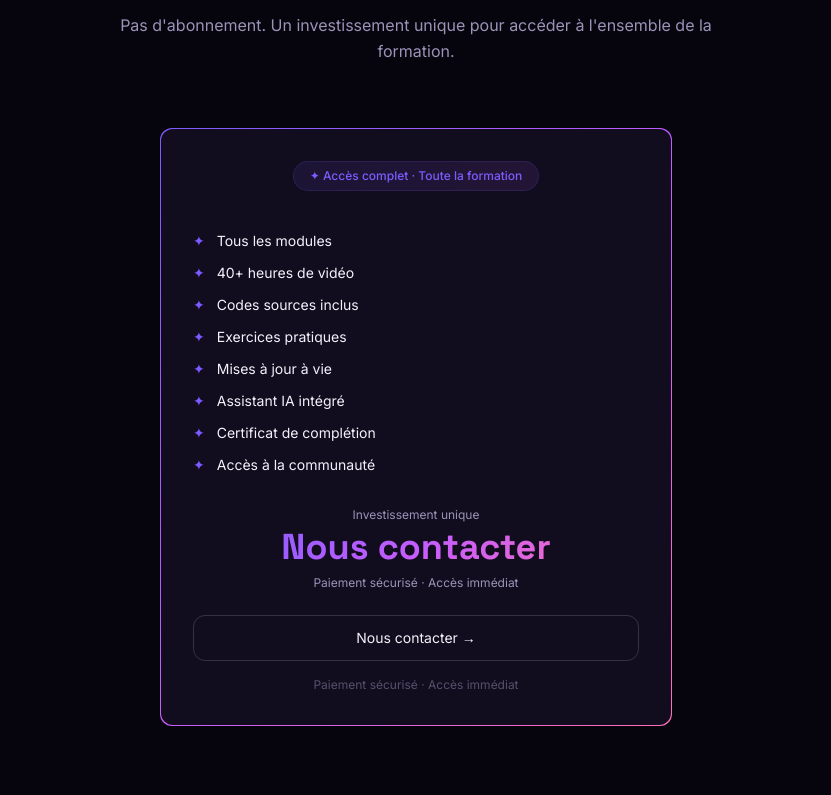
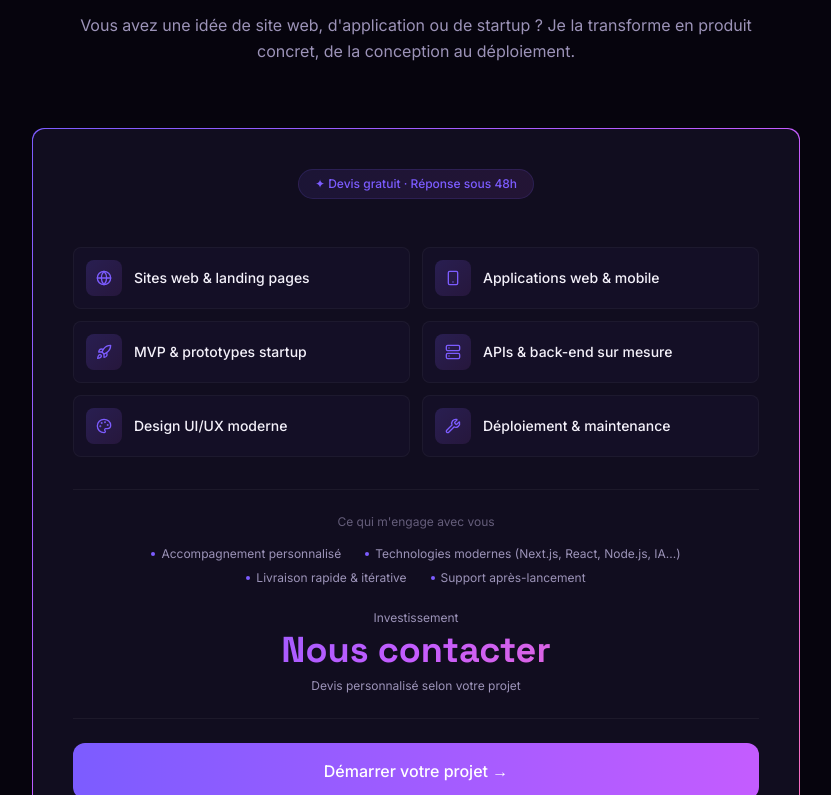
Before and after one commit to karimbzn31/DigitalX-Solutions-, a Next.js app: page / in a window 1280 px wide. Shown: the part 4825-5620 px from the top of the page, without its empty margins (224-1055 px from the left). Built offline with nearby package versions, Linux system fonts and the light colour scheme.

Commit message:
feat: redesign pricing section for services/prestation

```diff
--- a/src/components/landing/Pricing.tsx
+++ b/src/components/landing/Pricing.tsx
@@ -2,19 +2,25 @@
 
 import { motion } from "framer-motion";
 import Link from "next/link";
+import { Globe, Smartphone, Rocket, Server, Palette, Wrench } from "lucide-react";
 import { SectionHeader } from "@/components/shared/SectionHeader";
 import { NebulaButton } from "@/components/shared/NebulaButton";
 import { NebulaBadge } from "@/components/shared/NebulaBadge";
 
-const features = [
-  "Tous les modules",
-  "40+ heures de vidéo",
-  "Codes sources inclus",
-  "Exercices pratiques",
-  "Mises à jour à vie",
-  "Assistant IA intégré",
-  "Certificat de complétion",
-  "Accès à la communauté",
+const services = [
+  { icon: Globe, label: "Sites web & landing pages" },
+  { icon: Smartphone, label: "Applications web & mobile" },
+  { icon: Rocket, label: "MVP & prototypes startup" },
+  { icon: Server, label: "APIs & back-end sur mesure" },
+  { icon: Palette, label: "Design UI/UX moderne" },
+  { icon: Wrench, label: "Déploiement & maintenance" },
+];
+
+const trustPoints = [
+  "Accompagnement personnalisé",
+  "Technologies modernes (Next.js, React, Node.js, IA...)",
+  "Livraison rapide & itérative",
+  "Support après-lancement",
 ];
 
 export function Pricing() {
@@ -22,46 +28,70 @@ export function Pricing() {
     <section id="pricing" className="py-24 lg:py-32">
       <div className="max-w-7xl mx-auto px-4 sm:px-6 lg:px-8">
         <SectionHeader
-          eyebrow="Investissement"
-          title="Un accès. Une transformation."
-          subtitle="Pas d'abonnement. Un investissement unique pour accéder à l'ensemble de la formation."
+          eyebrow="Prestation"
+          title="Un projet. Une solution."
+          subtitle="Vous avez une idée de site web, d'application ou de startup ? Je la transforme en produit concret, de la conception au déploiement."
         />
 
         <motion.div
           initial={{ opacity: 0, y: 20 }}
           whileInView={{ opacity: 1, y: 0 }}
           viewport={{ once: true, margin: "-80px" }}
-          className="max-w-lg mx-auto"
+          className="max-w-3xl mx-auto"
         >
           <div
             className="relative rounded-[0.75rem] p-[1px] overflow-hidden"
             style={{ background: "linear-gradient(135deg, #7C5CFF 0%, #C45CFF 50%, #FF6FB8 100%)" }}
           >
-            <div className="bg-surface p-8 rounded-[0.75rem] relative backdrop-blur-md">
-              <div className="text-center mb-6">
-                <NebulaBadge variant="violet" className="mb-4 px-4 py-1.5">✦ Accès complet · Toute la formation</NebulaBadge>
+            <div className="bg-surface p-8 md:p-10 rounded-[0.75rem] relative backdrop-blur-md">
+              <div className="text-center mb-8">
+                <NebulaBadge variant="violet" className="mb-4 px-4 py-1.5">✦ Devis gratuit · Réponse sous 48h</NebulaBadge>
               </div>
 
-              <ul className="space-y-3 mb-8">
-                {features.map((f) => (
-                  <li key={f} className="flex items-center gap-3 text-sm text-star-white">
-                    <span className="text-violet">✦</span>
-                    {f}
-                  </li>
-                ))}
-              </ul>
+              <div className="grid grid-cols-1 sm:grid-cols-2 gap-3 mb-8">
+                {services.map((s) => {
+                  const Icon = s.icon;
+                  return (
+                    <div
+                      key={s.label}
+                      className="flex items-center gap-3 p-3 rounded-lg bg-violet/[0.03] border border-white/[0.04] hover:border-violet/20 hover:bg-violet/[0.06] transition-colors"
+                    >
+                      <div className="w-9 h-9 rounded-lg bg-gradient-to-br from-violet/20 to-magenta/10 flex items-center justify-center shrink-0">
+                        <Icon className="w-4 h-4 text-violet" />
+                      </div>
+                      <span className="text-sm text-star-white font-medium">{s.label}</span>
+                    </div>
+                  );
+                })}
+              </div>
 
-              <div className="text-center mb-6">
-                <p className="text-xs text-mist mb-1">Investissement unique</p>
+              <div className="border-t border-white/5 pt-6 mb-6">
+                <p className="text-xs text-mist/60 text-center mb-4">Ce qui m&apos;engage avec vous</p>
+                <div className="flex flex-wrap justify-center gap-x-6 gap-y-2">
+                  {trustPoints.map((tp) => (
+                    <span key={tp} className="flex items-center gap-1.5 text-xs text-mist">
+                      <span className="w-1 h-1 rounded-full bg-violet" />
+                      {tp}
+                    </span>
+                  ))}
+                </div>
+              </div>
+
+              <div className="text-center mb-6 pb-6 border-b border-white/5">
+                <p className="text-xs text-mist mb-1">Investissement</p>
                 <p className="font-display text-4xl font-bold text-gradient">Nous contacter</p>
-                <p className="text-xs text-mist mt-2">Paiement sécurisé · Accès immédiat</p>
+                <p className="text-xs text-mist mt-2">Devis personnalisé selon votre projet</p>
               </div>
 
               <Link href="/contact">
-                <NebulaButton variant="secondary" className="w-full">Nous contacter →</NebulaButton>
+                <NebulaButton variant="primary" className="w-full text-base py-4">
+                  Démarrer votre projet →
+                </NebulaButton>
               </Link>
 
-              <p className="text-xs text-mist/50 text-center mt-4">Paiement sécurisé · Accès immédiat</p>
+              <p className="text-xs text-mist/50 text-center mt-4">
+                Paiement sécurisé · Accompagnement 7j/7
+              </p>
             </div>
           </div>
         </motion.div>
```
